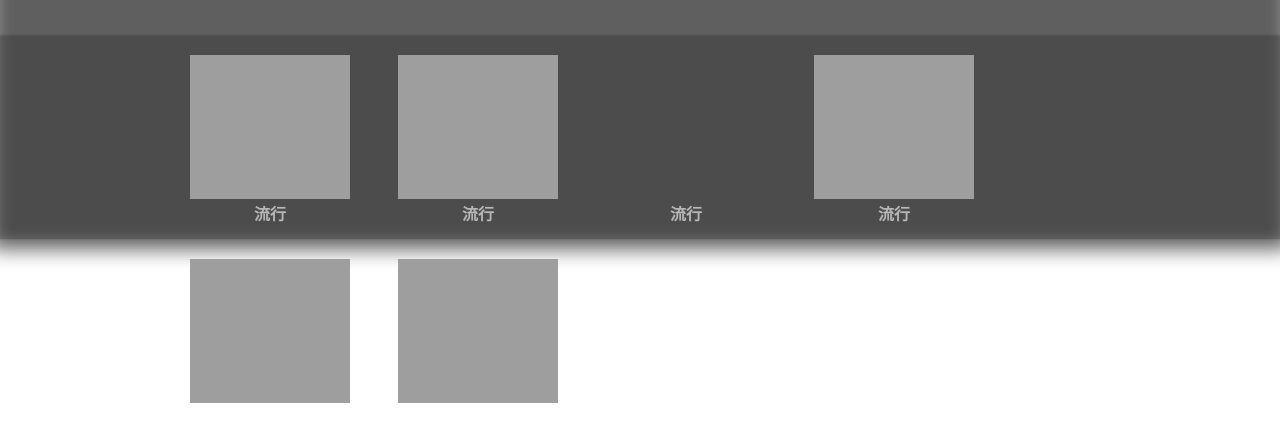
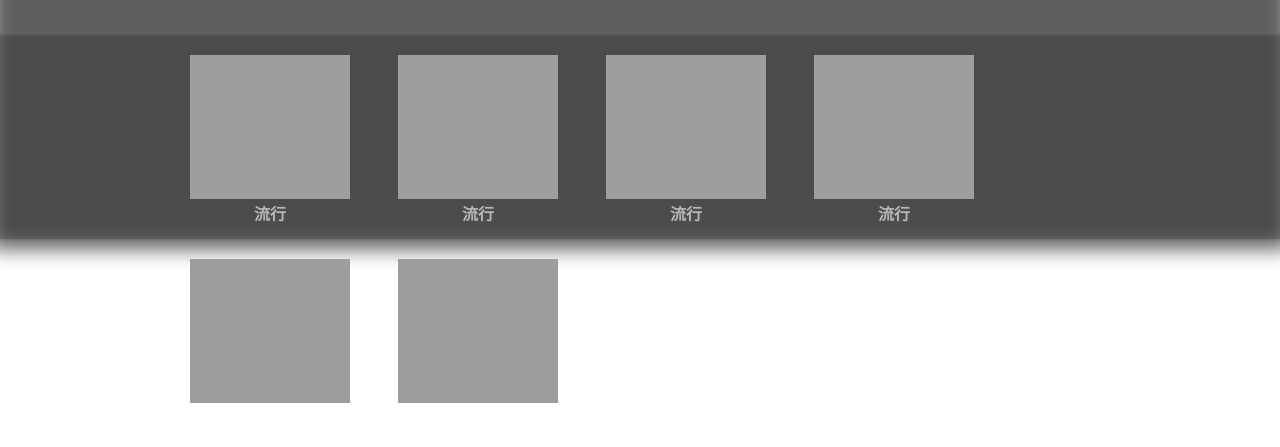
Before and after one commit to KofeChen/hunger-music, a plain HTML site: page static-page/index.html in a window 1280 px wide. Shown: the part 561-1008 px from the top of the page. Drawn offline with Linux system fonts and the light colour scheme; the site is published under a folder, as on GitHub Pages, so addresses that start at the root find nothing; a small style sheet from the web is missing.

Commit message:
Update index.html

```diff
--- a/static-page/index.html
+++ b/static-page/index.html
@@ -63,7 +63,7 @@
             <span>流行</span>
           </li>
           <li>
-            <div class="img" style="background-image: url(/img/bgd.jpg);"></div>
+            <div class="img" style="background-image: url(img/bgd.jpg);"></div>
             <span>流行</span>
           </li>
           <li>
```
